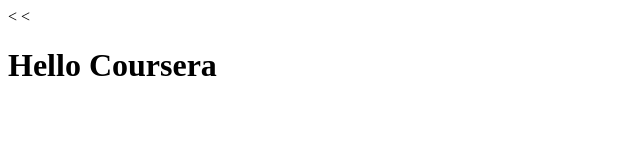
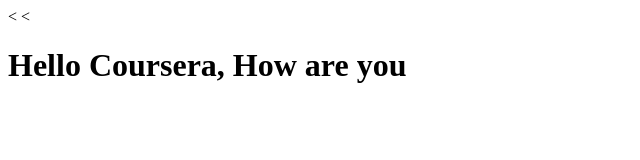
Before and after one commit to ANANTHAKRISHNAN-S-NATH/Web-Development, a plain HTML site: page site/index.html in a window 1280 px wide. Shown: the whole page, without its empty margins (0-640 px from the left). Drawn offline with Linux system fonts and the light colour scheme.

Commit message:
Small Addition

```diff
--- a/site/index.html
+++ b/site/index.html
@@ -6,6 +6,6 @@
     <title>Hello Coursera</title>
   </head>
   <body>
-    <<h1>Hello Coursera</h1>
+    <<h1>Hello Coursera, How are you</h1>
   </body>
 </html>
```
